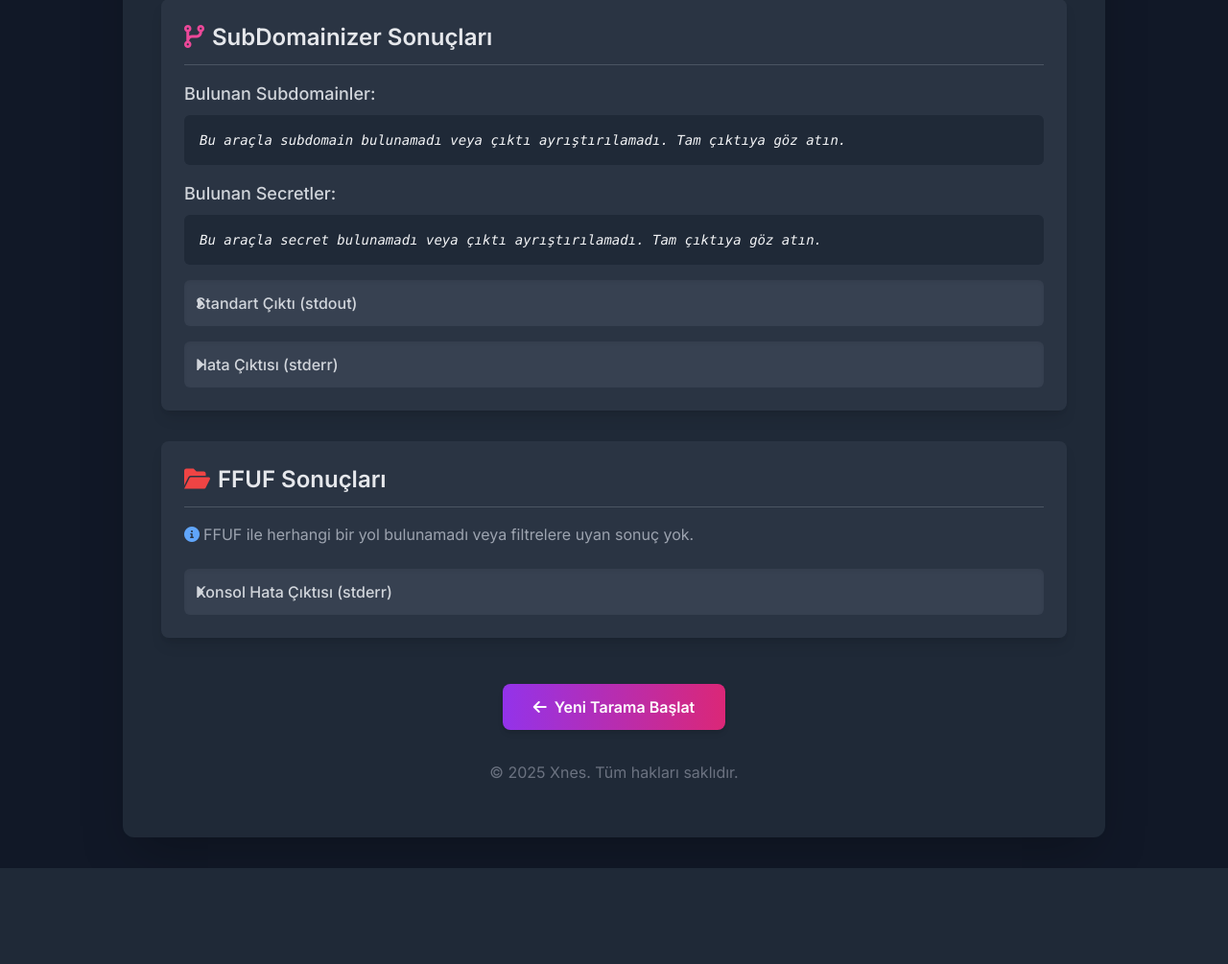
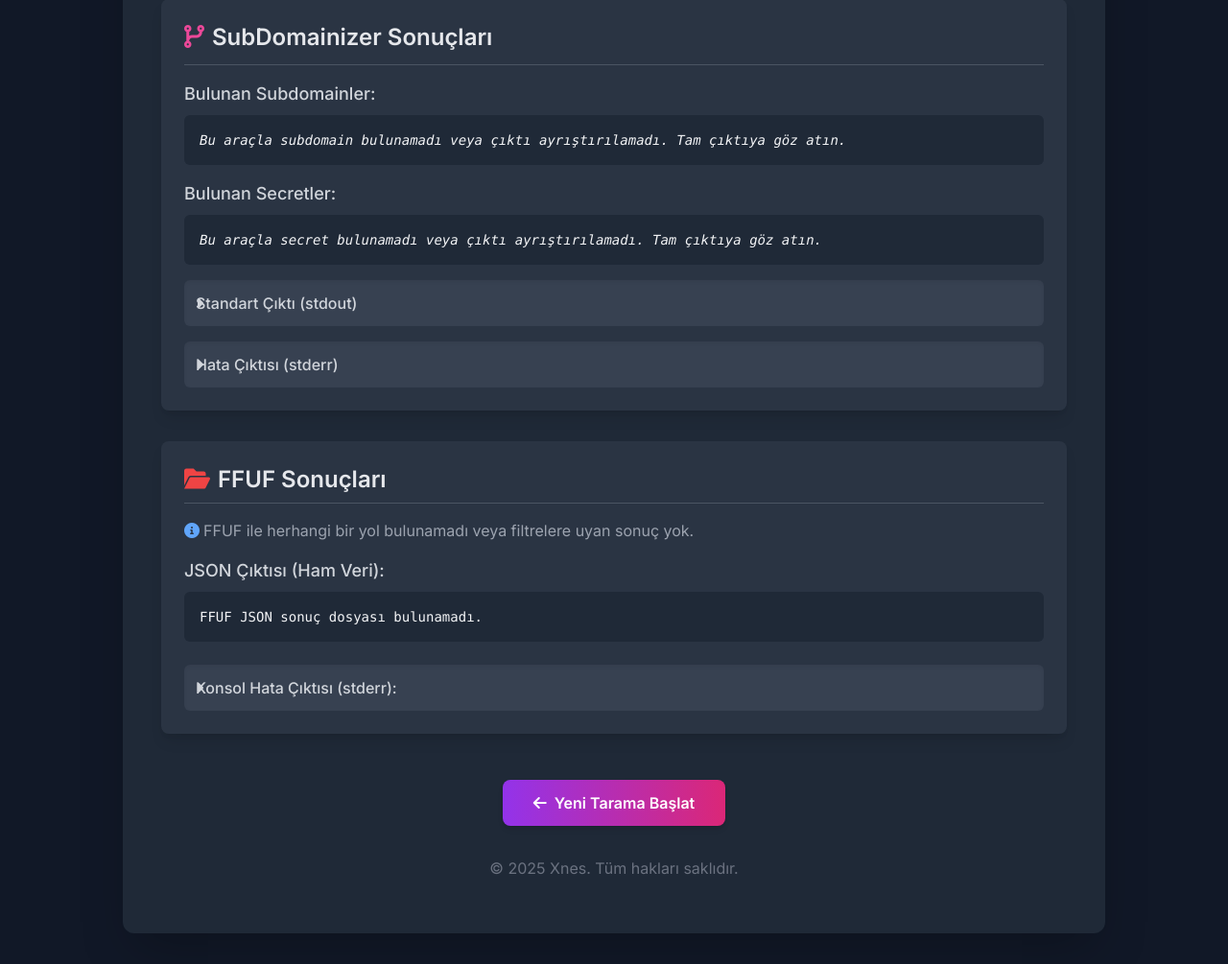
Before and after one commit to 1Xnes/Renaissance-recon, a Flask app: page /results/1 in a window 1280 px wide. Shown: the part 550-1555 px from the top of the page at 96% size. Before the commit the page ends 1455 px from the top, so only its background shows below. Run offline with Flask 2, Linux system fonts and the light colour scheme; some libraries are stand-ins or nearby versions.

Commit message:
Düzelen ffuf çıktı sonucu

```diff
--- a/templates/results_display.html
+++ b/templates/results_display.html
@@ -155,14 +155,14 @@
             {% endif %}
 
             {% if ffuf_json_parsed is not none or ffuf_json_raw or ffuf_stderr %}
-            <div class="result-section bg-gray-700/50 p-5 md:p-6 rounded-lg shadow-lg">
-                <h2 class="text-xl md:text-2xl font-semibold text-gray-200 mb-4 border-b border-gray-600 pb-3">
+            <div class="result-section bg-gray-700/50 p-6 rounded-lg shadow-lg mb-8">
+                <h2 class="text-2xl font-semibold text-gray-200 mb-4 border-b border-gray-600 pb-2">
                     <i class="fas fa-folder-open mr-2 text-red-500"></i>FFUF Sonuçları
                 </h2>
-                {% if ffuf_json_parsed and ffuf_json_parsed.results %}
+                {% if ffuf_json_parsed is not none and ffuf_json_parsed %} {# Assuming ffuf_json_parsed is the list of results #}
                     <h3 class="text-lg font-medium text-gray-300 mb-3">Bulunan Yollar:</h3>
                     <div class="overflow-x-auto rounded-md shadow">
-                        <table class="ffuf-results-table w-full text-sm text-left text-gray-300 bg-gray-800/80">
+                        <table class="ffuf-results-table w-full text-sm text-left text-gray-300 bg-gray-800">
                             <thead class="text-xs text-gray-200 uppercase bg-gray-700">
                                 <tr>
                                     <th scope="col" class="px-6 py-3">URL</th>
@@ -173,7 +173,7 @@
                                 </tr>
                             </thead>
                             <tbody>
-                                {% for result in ffuf_json_parsed.results %}
+                                {% for result in ffuf_json_parsed %} {# Iterate directly if it's a list #}
                                 <tr class="bg-gray-800 border-b border-gray-700 hover:bg-gray-700/70">
                                     <td class="px-6 py-4 font-medium whitespace-nowrap">
                                         <a href="{{ result.url }}" target="_blank" rel="noopener noreferrer">{{ result.url }}</a>
@@ -187,28 +187,34 @@
                             </tbody>
                         </table>
                     </div>
-                {% elif ffuf_json_parsed is not none and not ffuf_json_parsed.results %} <p class="text-gray-400 my-4"><i class="fas fa-info-circle mr-1 text-blue-400"></i>FFUF ile herhangi bir yol bulunamadı veya filtrelere uyan sonuç yok.</p>
-                {% endif %}
-
-                {% if ffuf_json_parsed is none and ffuf_json_raw %} <h3 class="text-lg font-medium text-gray-300 mt-4 mb-2">JSON Çıktısı (Ham Veri):</h3>
+                {% elif ffuf_json_parsed is none and ffuf_json_raw %}
+                    <h3 class="text-lg font-medium text-gray-300 mb-2">JSON Çıktısı (Ham Veri):</h3>
                     <p class="text-sm text-yellow-400 mb-2"><i class="fas fa-exclamation-triangle mr-1"></i>JSON verisi işlenirken bir sorun oluştu veya dosya bulunamadı. Ham veri aşağıdadır:</p>
-                    <pre class="bg-gray-800 p-4 rounded-md overflow-x-auto text-sm max-h-96 custom-scrollbar">{{ ffuf_json_raw }}</pre>
-                {% elif not ffuf_json_parsed and not ffuf_json_raw and not ffuf_stderr %} <p class="text-gray-400"><i class="fas fa-info-circle mr-1 text-blue-400"></i>FFUF için gösterilecek sonuç veya çıktı bulunmamaktadır.</p>
+                    <pre class="bg-gray-800 p-4 rounded-md overflow-x-auto text-sm max-h-96 custom-scrollbar">{{ ffuf_json_raw if ffuf_json_raw.strip() else "FFUF JSON çıktısı yok veya işlenemedi." }}</pre>
+                {% else %} {# Covers ffuf_json_parsed is not None but empty, or no data at all #}
+                    <p class="text-gray-400 my-4"><i class="fas fa-info-circle mr-1 text-blue-400"></i>FFUF ile herhangi bir yol bulunamadı veya filtrelere uyan sonuç yok.</p>
+                    {% if ffuf_json_raw %}
+                    <h3 class="text-lg font-medium text-gray-300 mb-2">JSON Çıktısı (Ham Veri):</h3>
+                    <pre class="bg-gray-800 p-4 rounded-md overflow-x-auto text-sm max-h-96 custom-scrollbar">{{ ffuf_json_raw if ffuf_json_raw.strip() else "FFUF JSON çıktısı boş." }}</pre>
+                    {% endif %}
                 {% endif %}
 
                 {% if ffuf_stderr %}
                 <details class="mt-6 bg-gray-700 rounded-md shadow-inner">
                     <summary class="cursor-pointer p-3 font-medium text-gray-300 hover:bg-gray-600/70 rounded-t-md">
-                        Konsol Hata Çıktısı (stderr)
+                        Konsol Hata Çıktısı (stderr):
                     </summary>
                     <div class="p-3 border-t border-gray-600">
-                         <pre class="bg-gray-800 p-4 rounded-b-md overflow-x-auto text-sm max-h-60 custom-scrollbar">{{ ffuf_stderr }}</pre>
+                         <pre class="bg-gray-800 p-4 rounded-b-md overflow-x-auto text-sm max-h-60 custom-scrollbar">{{ ffuf_stderr if ffuf_stderr.strip() else "FFUF için konsol hata çıktısı yok." }}</pre>
                     </div>
                 </details>
                 {% endif %}
+                 {% if not ffuf_json_parsed and not ffuf_json_raw and not ffuf_stderr %}
+                    <p class="text-gray-400"><i class="fas fa-info-circle mr-1 text-blue-400"></i>FFUF için gösterilecek sonuç veya çıktı bulunmamaktadır.</p>
+                {% endif %}
             </div>
             {% endif %}
-        </main>
+            </main>
 
         <footer class="mt-12 text-center">
             <a href="{{ url_for('index') }}"
--- a/wordlists/common_small.txt
+++ b/wordlists/common_small.txt
@@ -6,7 +6,6 @@ config
 .git
 api
 uploads
-index.html
 static
 js
 css
```
